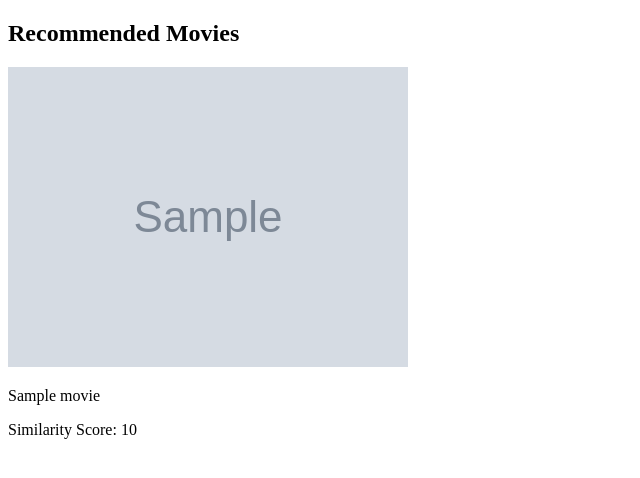
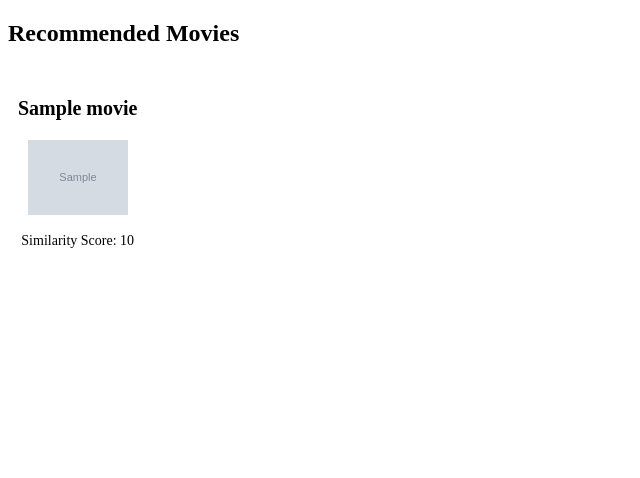
Before and after one commit to mubashir-yaseen/movie-recommendation-system, a Flask app: template templates/recommendations.html in a window 1280 px wide. Shown: the top 478 px of the page, without its empty margins (0-640 px from the left). Run offline with Flask 2, Linux system fonts and the light colour scheme; the template is opened without the code that fills it: most values are stand-ins (such as "Sample title", 1, 10 or a date in 2020); grey boxes marked "Sample" are stand-in pictures; parts of the project's set-up code (start-up, migrations or seed data) failed here and were passed over.

Commit message:
Update recommendations.html

```diff
--- a/templates/recommendations.html
+++ b/templates/recommendations.html
@@ -4,16 +4,38 @@
     <meta charset="UTF-8">
     <meta name="viewport" content="width=device-width, initial-scale=1.0">
     <title>Movie Recommendations</title>
+    <style>
+        .movie-container {
+            display: flex;
+            flex-wrap: nowrap; /* Prevent wrapping to keep movies in a row */
+            overflow-x: auto; /* Enable horizontal scrolling if necessary */
+            justify-content: flex-start; /* Align movies to the start of the container */
+        }
+        .movie {
+            margin: 10px;
+            text-align: center; /* Center text within movie container */
+        }
+        .movie img {
+            width: 100px; /* Adjust as needed */
+            height: auto;
+        }
+        .movie h3 {
+            font-size: 20px; /* Make movie title bigger */
+        }
+        .movie p {
+            font-size: 14px; /* Make similarity score smaller */
+        }
+    </style>
 </head>
 <body>
     <h2>Recommended Movies</h2>
-    <div>
+    <div class="movie-container">
         {% for movie in recommended_movies %}
-            <div>
-                <img src="{{ movie.poster }}" alt="{{ movie.name }}">
-                <p>{{ movie.name }}</p>
-                <p>Similarity Score: {{ movie.score }}</p>
-            </div>
+        <div class="movie">
+            <h3>{{ movie.name }}</h3>
+            <img src="{{ movie.poster }}" alt="{{ movie.name }}">
+            <p>Similarity Score: {{ movie.score }}</p>
+        </div>
         {% endfor %}
     </div>
 </body>
```
